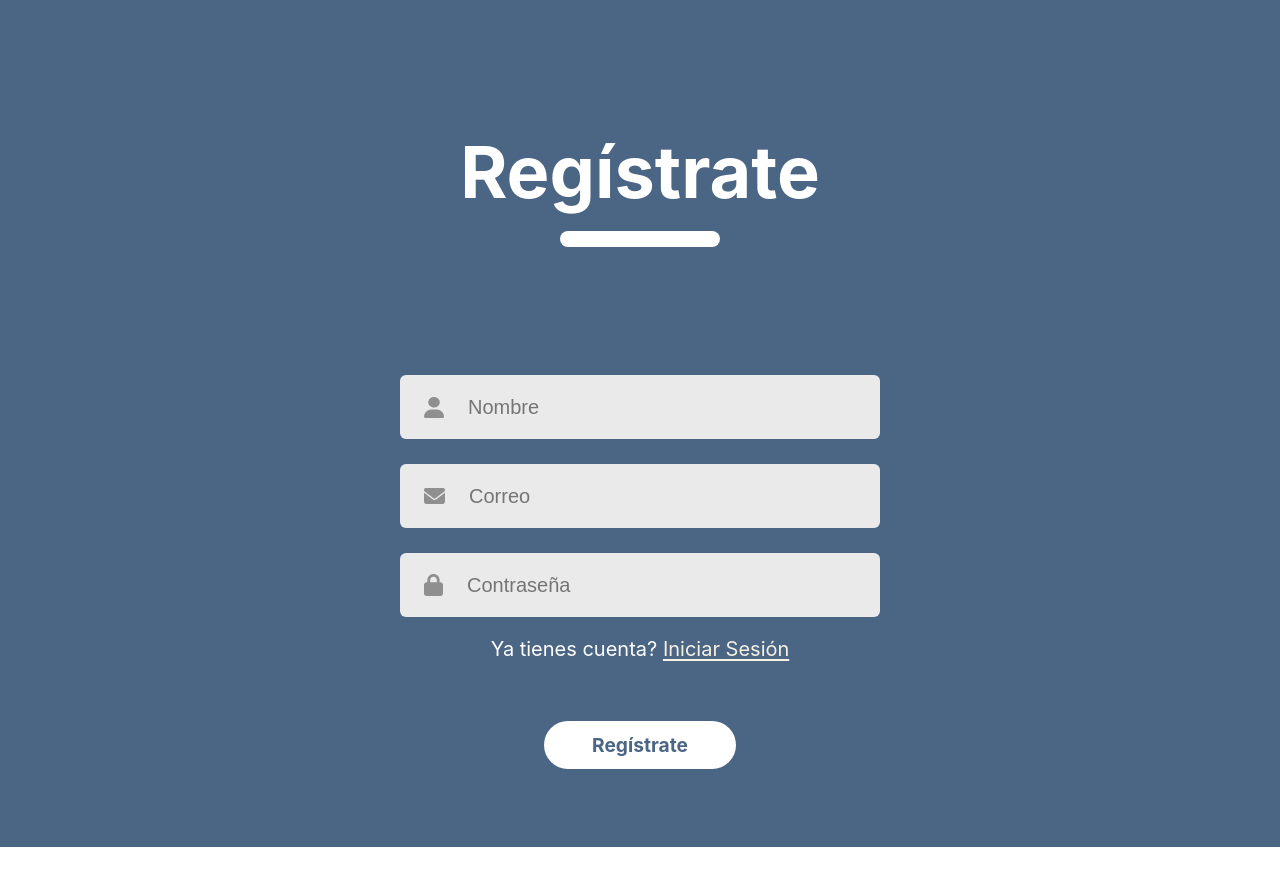
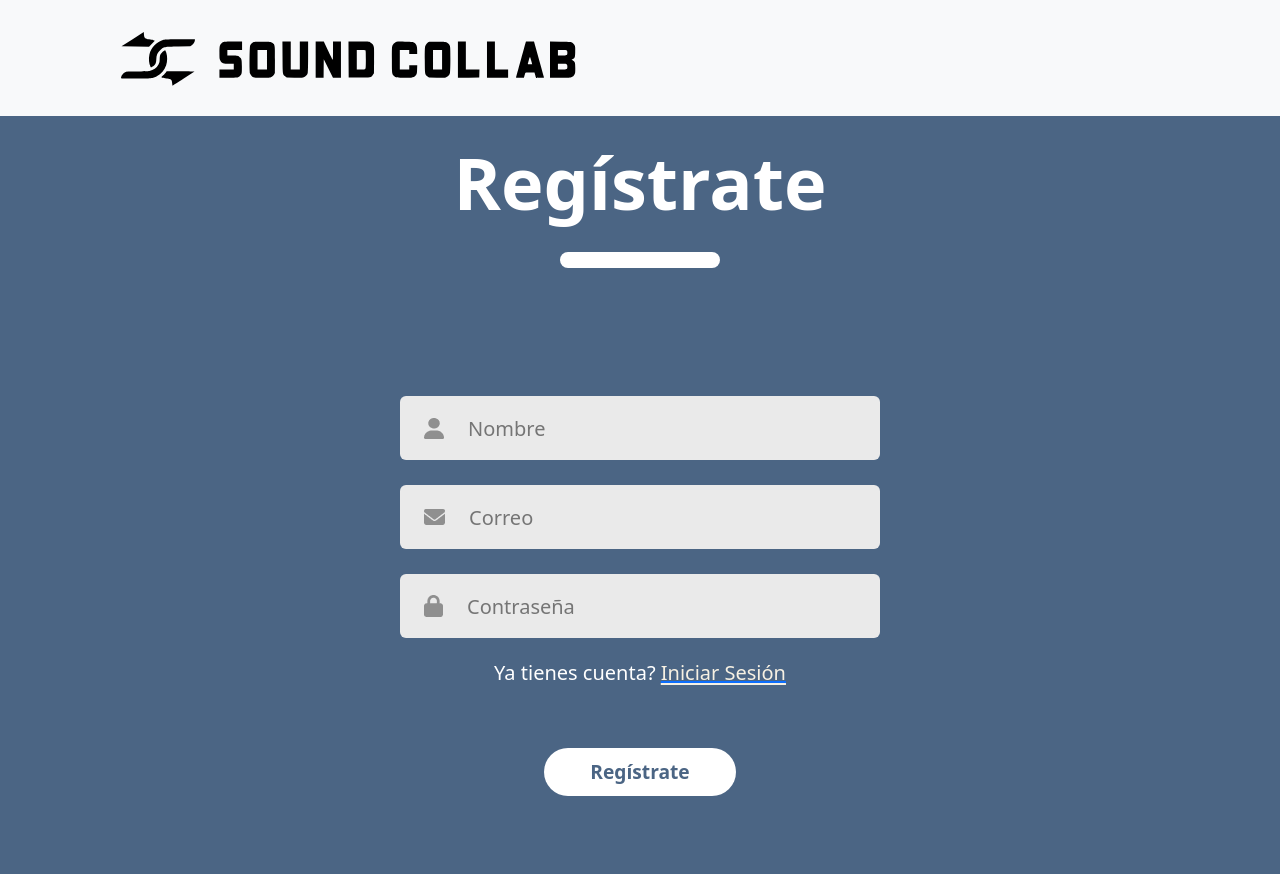
Before and after one commit to fidelaguirre/agiles_2023, a Next.js app: page /signup in a window 1280 px wide. Before the commit the page ends 847 px from the top, so only its background shows below. Built offline with nearby package versions, Linux system fonts and the light colour scheme; no server answers; what aws-amplify would draw is missing.

Commit message:
se agrega componente Header y se implementa Layout en las pages signup y login

```diff
--- a/src/pages/_app.js
+++ b/src/pages/_app.js
@@ -1,4 +1,5 @@
-import '@/styles/globals.css'
+import '@/styles/globals.css';
+import 'bootstrap/dist/css/bootstrap.min.css';
 
 // -----------
 import { Amplify } from 'aws-amplify';
--- /dev/null
+++ b/src/pages/components/Header.jsx
@@ -0,0 +1,29 @@
+import Navbar from "react-bootstrap/Navbar";
+import Nav from "react-bootstrap/Nav";
+
+import Image from "next/image";
+import Link from "next/link";
+
+const Header = () => {
+  return (
+    <>
+      <Navbar bg="light" variant={"light"} expand="lg" fixed="top">
+        <Link href="/">
+          <Navbar.Brand>
+            <Image src="/img/logo.svg" width={700} height={100} />
+          </Navbar.Brand>
+        </Link>
+        <Navbar.Toggle aria-controls="navbarScroll" />
+        <Navbar.Collapse id="navbarScroll">
+          <Nav
+            className="mr-auto my-2 my-lg-0"
+            style={{ maxHeight: "100px" }}
+            navbarScroll
+          ></Nav>
+        </Navbar.Collapse>
+      </Navbar>
+    </>
+  );
+};
+
+export default Header;
--- /dev/null
+++ b/src/pages/components/Layout.jsx
@@ -0,0 +1,13 @@
+import Header from "./Header";
+
+const Layout = ({children}) => {
+    return (
+        <>
+            <Header/>
+
+            <main>{children}</main>
+        </>
+    );
+}
+
+export default Layout;
--- a/src/pages/signup/index.jsx
+++ b/src/pages/signup/index.jsx
@@ -1,6 +1,7 @@
-import styles from "./signup.module.css";
 import Image from "next/image";
 import Link from "next/link";
+import styles from "./signup.module.css";
+import Layout from "../components/Layout";
 
 import user_icon from '/public/img/person.png';
 import email_icon from '/public/img/email.png';
@@ -9,7 +10,7 @@ import password_icon from '/public/img/password.png';
 const Signup = () => {
 
   return (
-    <>
+    <Layout>
       <div className={styles.container}>
         <div className={styles.header}>
           <div className={styles.text}>Regístrate</div>
@@ -45,7 +46,7 @@ const Signup = () => {
           <div className={styles.submit}>Regístrate</div>
         </div>
       </div>
-    </>
+    </Layout>
   );
 };
 
```
Also changed, not shown: src/pages/login/index.jsx (+4 -3 lines), public/img/logo.svg (added).
